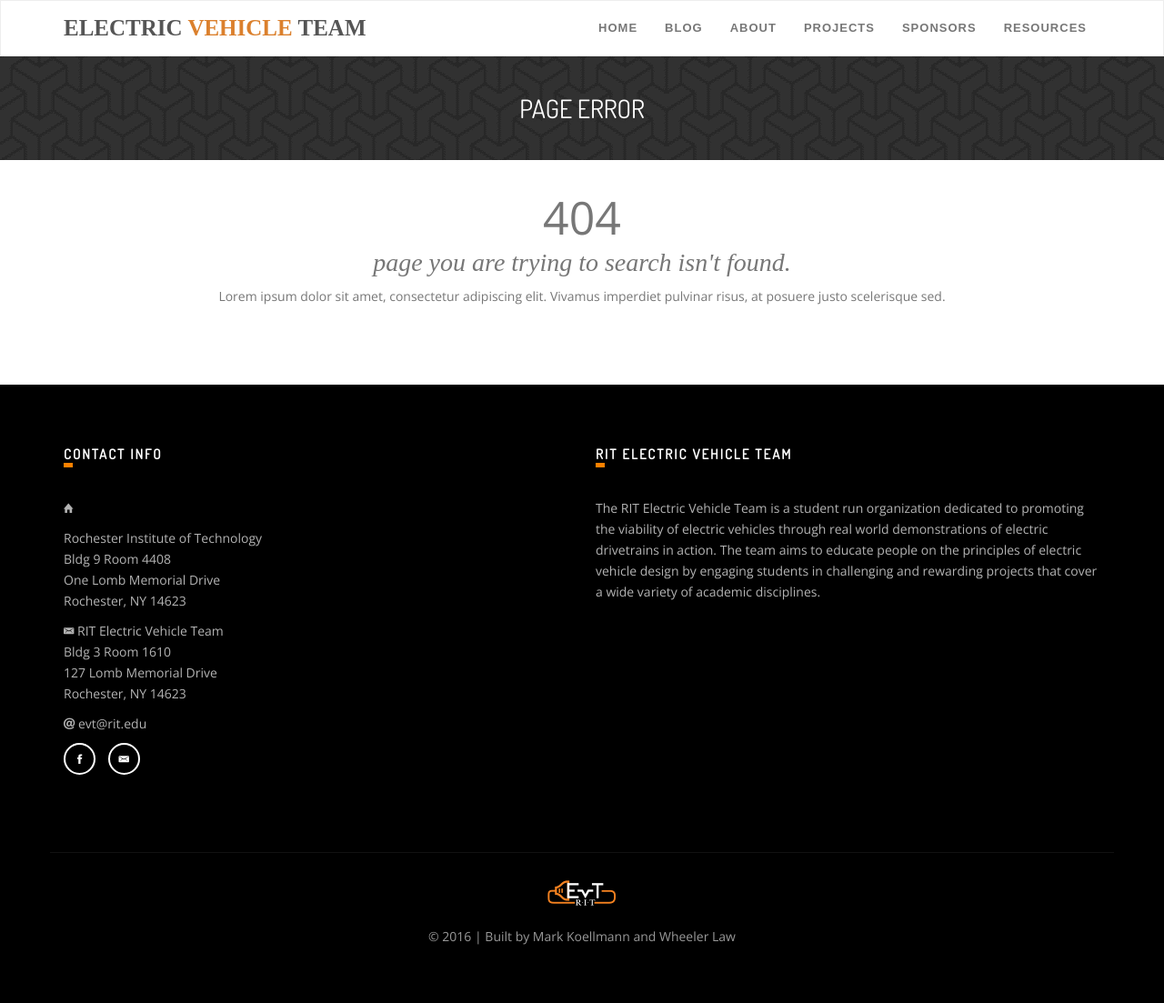
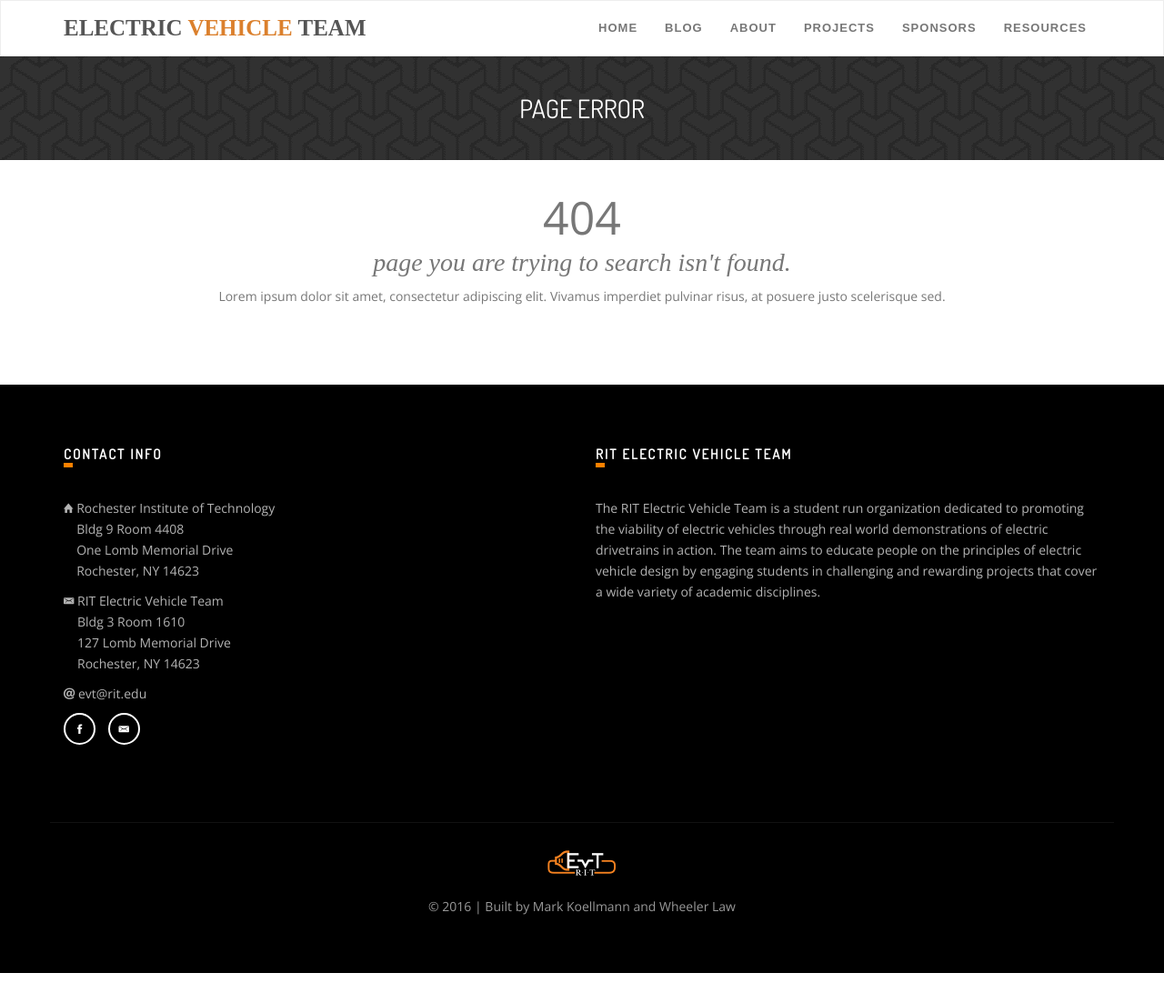
Before and after one commit to RIT-EVT/RIT-EVT.github.io, a Jekyll site: the page built from 404/index.html, in a window 1280 px wide. Shown: the whole page at 91% size. Built offline with Jekyll 4.4.1, drawn with Linux system fonts in a browser that asks for light colours; some web fonts are replaced; after the commit the page ends 1070 px from its top, so only the background shows below that.

Commit message:
Fix the footer

```diff
--- a/_includes/footer.html
+++ b/_includes/footer.html
@@ -4,12 +4,12 @@
             <div class="col-md-6 margin-btm-20">
                 <div class="footer-col">
                     <h3>Contact Info</h3>
-                    <p><i class="ion-home"></i></p> <div><p>{{site.physical_address | newline_to_br}}</p></div>
-                    <p><i class="ion-email"></i> {{site.mailing_address | newline_to_br}}</p>
+                    <div><p class="footer-multiline"><i class="ion-home"></i></p> <div class="footer-multiline"><p>{{site.physical_address | newline_to_br}}</p></div></div>
+                    <div><p class="footer-multiline"><i class="ion-email"></i></p> <div class="footer-multiline"><p>{{site.mailing_address | newline_to_br}}</p></div></div>
                     <p><i class="ion-at"></i> {{site.email}}</p>
 
                     <ul class=" list-inline social-btn">
-                        <li><a href="https://www.facebook.com/RitElectricVehicleTeam" target="_top"><i class="ion-social-facebook" data-toggle="tooltip" data-placement="top" title="" data-original-title="Like us on facebook"></i></a></li>
+                        <li><a href="https://www.facebook.com/RitElectricVehicleTeam" target="_blank"><i class="ion-social-facebook" data-toggle="tooltip" data-placement="top" title="" data-original-title="Like us on facebook"></i></a></li>
                         <li><a href="mailto:evt@rit.edu?Subject=Hello" target="_top"><i class="ion-email" data-toggle="tooltip" data-placement="top" title="" data-original-title="Contact us directly"></i></a></li>
                     </ul>
                 </div>
--- a/_includes/head.html
+++ b/_includes/head.html
@@ -22,6 +22,9 @@
     <link href="/assets/css/master-slider-custom.css" rel="stylesheet" type="text/css">
     <!--custom css-->
     <link href="/assets/css/style.css" rel="stylesheet" type="text/css">
+
+    <!-- overrides -->
+    <link href="/assets/css/overrides.css" rel="stylesheet" type="text/css">
     <!-- HTML5 Shim and Respond.js IE8 support of HTML5 elements and media queries -->
     <!--[if lt IE 9]>
     <script src="https://oss.maxcdn.com/libs/html5shiv/3.7.0/html5shiv.js"></script>
--- a/assets/css/overrides.css
+++ b/assets/css/overrides.css
@@ -0,0 +1,4 @@
+.footer-multiline{
+    display:inline-block;
+    vertical-align: top;
+}
```
